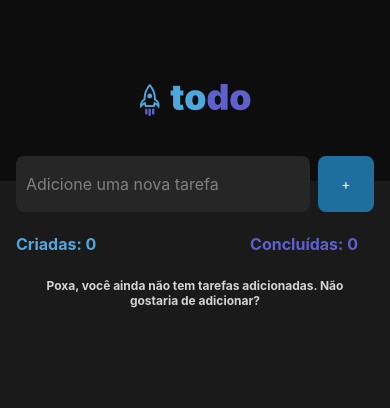
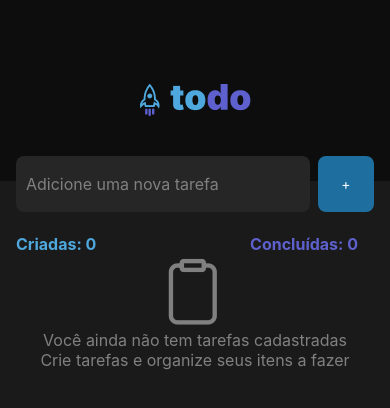
Before and after one commit to dinizfelipe/to_do_list, a React Native app: screen / in a window 390 px wide. Shown: the top 408 px of the page. Built offline with nearby package versions, Linux system fonts and the light colour scheme.

Commit message:
FEAT: Counts para tasks criadas/concluidas

```diff
--- a/src/screens/Home/index.tsx
+++ b/src/screens/Home/index.tsx
@@ -8,9 +8,9 @@ import {
   TouchableOpacity,
   FlatList,
   Alert,
-  ScrollView,
 } from "react-native";
 import Task from "../../components/Task";
+import Icon from "@expo/vector-icons/Ionicons";
 
 import { styles } from "./styles";
 
@@ -18,17 +18,34 @@ export function Home() {
   const [isChecked, setIsChecked] = useState(false);
   const [tasks, setTasks] = useState<string[]>([]);
   const [taskName, setTaskName] = useState("");
+  const [countCreated, setCountCreated] = useState(0);
+  const [countDone, setCountDone] = useState(0);
 
   function handleAddTask() {
-    setTasks((oldstate) => [...oldstate, taskName]);
-    setTaskName("");
+    if (taskName === "") {
+      Alert.alert("Opa!", "Você você não pode cadastrar uma tarefa vazia.");
+    } else {
+      setTasks((oldstate) => [...oldstate, taskName]);
+      setTaskName("");
+      setCountCreated(countCreated + 1);
+    }
+  }
+
+  function handleConfirmRemove(name: string) {
+    setTasks((oldstate) => oldstate.filter((task) => task !== name));
+    setCountCreated(countCreated - 1);
   }
 
   function handleRemoveTask(name: string) {
-    // Alert.alert("OPA!", "Clicou em remover");
-    setTasks((oldstate) => oldstate.filter((task) => task !== name));
+    Alert.alert("Ooops!", `Você deseja deletar a seguinte task: "${name}" ?`, [
+      {
+        text: "Sim",
+        onPress: () => handleConfirmRemove(name),
+      },
+      { text: "Não" },
+    ]);
   }
-  function handleChangeChecked() {
+  function handleChangeChecked(task: any) {
     setIsChecked(!isChecked);
   }
   return (
@@ -59,8 +76,8 @@ export function Home() {
         </View>
 
         <View style={styles.containerCounts}>
-          <Text style={styles.textCountCriadas}>Criadas: 0</Text>
-          <Text style={styles.textCountConcluidas}>Concluídas: 0</Text>
+          <Text style={styles.textCountCreated}>Criadas: {countCreated}</Text>
+          <Text style={styles.textCountDone}>Concluídas: {countDone}</Text>
         </View>
 
         <FlatList
@@ -71,38 +88,23 @@ export function Home() {
               key={item}
               taskName={item}
               checked={isChecked}
-              onChangeValue={handleChangeChecked}
+              onChangeValue={() => handleChangeChecked(item)}
               onRemove={() => handleRemoveTask(item)}
             />
           )}
           ListEmptyComponent={() => (
-            <Text style={styles.textNoTasks}>
-              Poxa, você ainda não tem tarefas adicionadas. Não gostaria de
-              adicionar?
-            </Text>
+            <View style={{ justifyContent: "center", alignItems: "center" }}>
+              <Icon name="clipboard-outline" size={70} color={"#808080"} />
+
+              <Text style={styles.textNoTasks}>
+                Você ainda não tem tarefas cadastradas
+              </Text>
+              <Text style={styles.textNoTasks}>
+                Crie tarefas e organize seus itens a fazer
+              </Text>
+            </View>
           )}
         />
-
-        {/* <Task
-          taskName="Varrer a casa."
-          onRemove={handleRemoveTask}
-          checked={isChecked}
-          onChangeValue={handleChangeChecked}
-        />
-
-        <Task
-          taskName="Fazer feira no mercado as 20:00 na quarta-feira."
-          onRemove={handleRemoveTask}
-          checked={isChecked}
-          onChangeValue={handleChangeChecked}
-        />
-
-        <Task
-          taskName="Ir à academia as 9 da manhã no dia seguinte."
-          onRemove={handleRemoveTask}
-          checked={isChecked}
-          onChangeValue={handleChangeChecked}
-        /> */}
       </View>
     </>
   );
--- a/src/screens/Home/styles.ts
+++ b/src/screens/Home/styles.ts
@@ -48,23 +48,21 @@ export const styles = StyleSheet.create({
     flexDirection: "row",
     justifyContent: "space-between",
   },
-  textCountCriadas: {
+  textCountCreated: {
     color: "#4EA8DE",
     fontWeight: "bold",
     fontSize: 16,
     paddingRight: 16,
   },
-  textCountConcluidas: {
+  textCountDone: {
     color: "#5E60CE",
     fontWeight: "bold",
     fontSize: 16,
     paddingRight: 16,
   },
   textNoTasks: {
-    color: "#d3d3d3",
-    fontWeight: "bold",
-    fontSize: 12,
+    color: "#808080",
+    fontSize: 16,
     textAlign: "center",
-    padding: 24,
   },
 });
```
